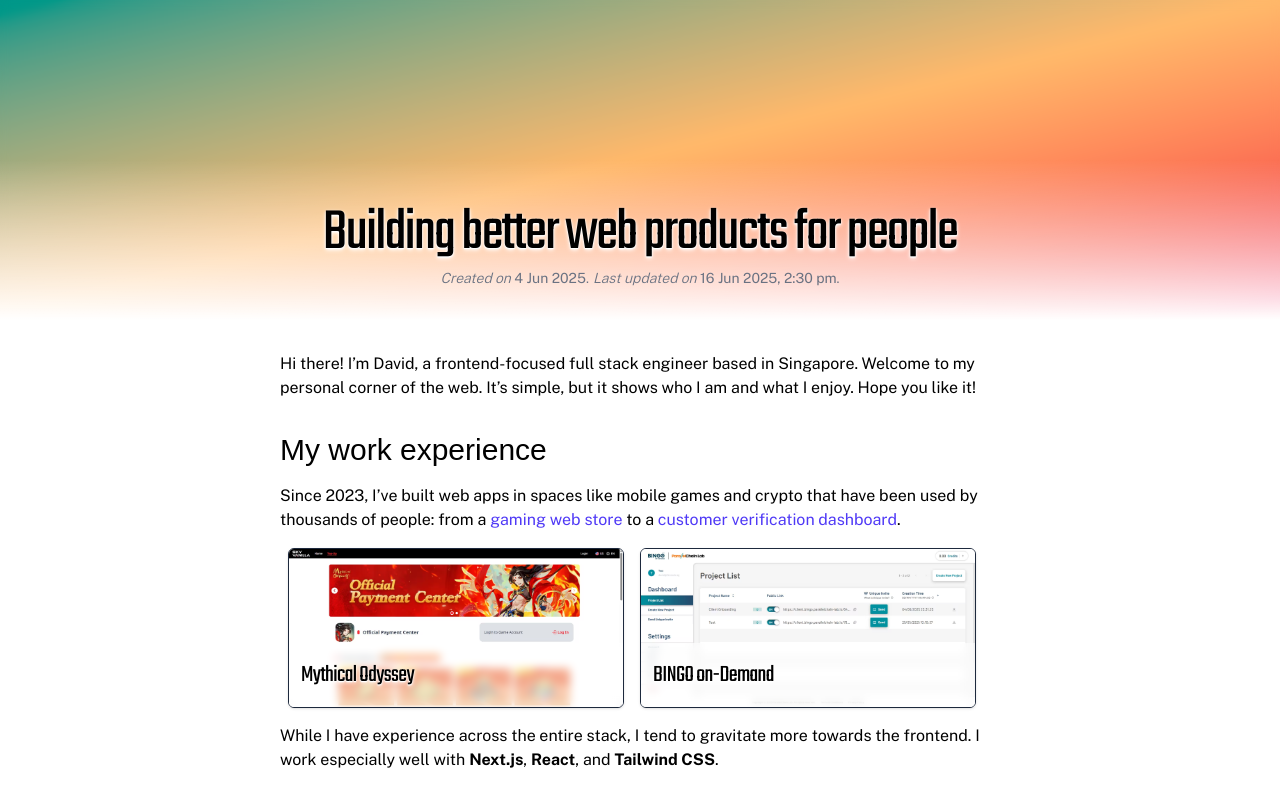
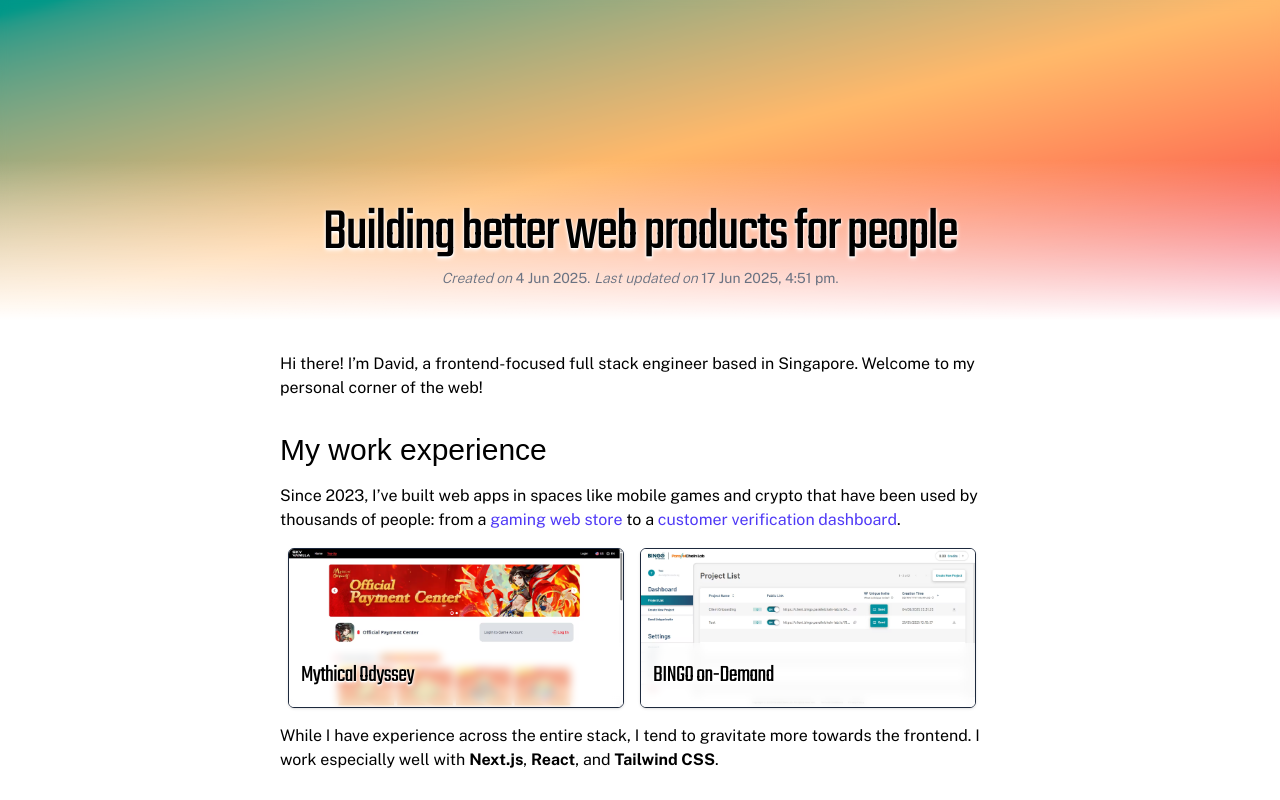
Before and after one commit to davidxhk/davidxhk.me, a Next.js app: page / in a window 1280 px wide. Shown: the top 800 px of the page. Built offline with nearby package versions, Linux system fonts and the light colour scheme; a web font is replaced by a local one.

Commit message:
update index page copy

```diff
--- a/src/app/page.tsx
+++ b/src/app/page.tsx
@@ -11,14 +11,13 @@ export default function Home() {
         title="Building better web products for people"
         className="mb-8 bg-gradient-to-br from-teal-600 via-orange-300 to-rose-600"
         created={1749019230400}
-        lastUpdated={1750055407144}
+        lastUpdated={1750150264614}
       />
 
       <main className="mx-auto mb-8 w-full max-w-3xl px-6">
         <p className="mb-2">
           Hi there! I’m David, a frontend-focused full stack engineer based in
-          Singapore. Welcome to my personal corner of the web. It’s simple, but
-          it shows who I am and what I enjoy. Hope you like it!
+          Singapore. Welcome to my personal corner of the web!
         </p>
 
         <h2 className="mt-8 mb-4 font-accent text-3xl font-light">
```
